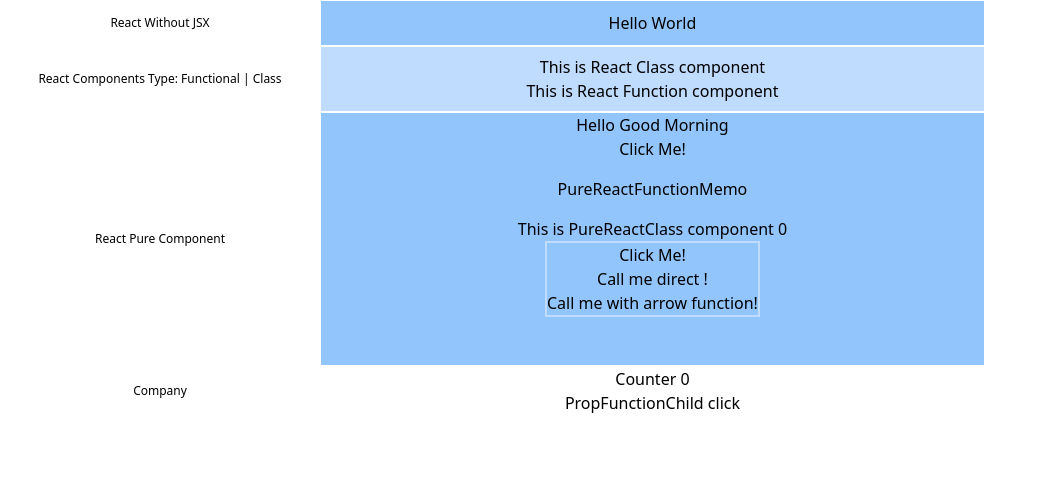
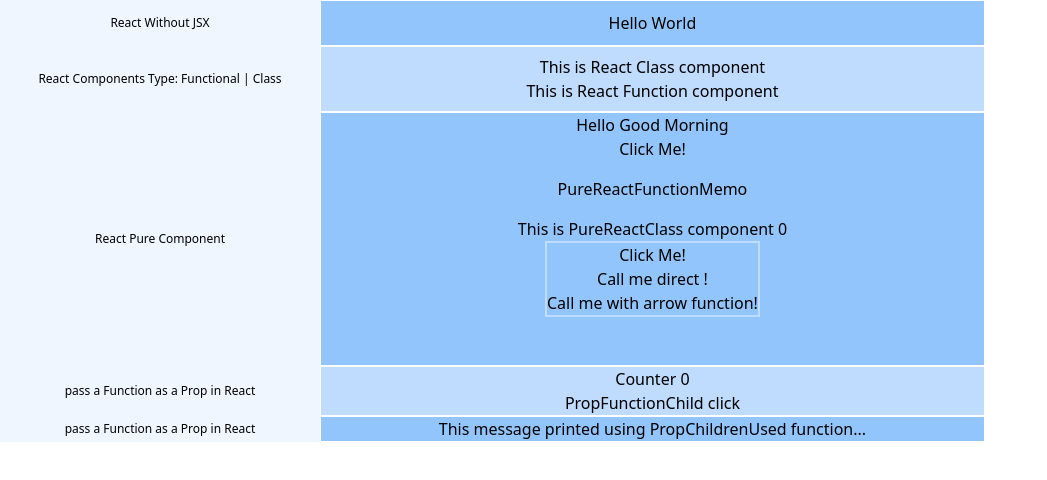
Before and after one commit to ajinkyakhandar/React-Tutorial, a React (Create React App) app in the folder react-tutorial/: page / in a window 1280 px wide. Shown: the top 480 px of the page, without its empty margins (0-1047 px from the left). Built offline with nearby package versions, Linux system fonts and the light colour scheme.

Commit message:
prop children

```diff
--- a/react-tutorial/src/App.js
+++ b/react-tutorial/src/App.js
@@ -3,33 +3,40 @@
 import ReactComponent from "./ReactComponent/ReactComponent";
 import PureReactFunction from "./PureComponent/PureReactFunction";
 import PropFunction from "./PropFunction/PropFunction";
+import PropChildren from "./PropChildren/PropChildren";
 
 function App() {
   return (
     <div className="App">
       <table>
         <tr>
-          <td className="heading">React Without JSX</td>
+          <td className="heading bg-blue-50">React Without JSX</td>
           <td>
             <ReactDom />
           </td>
         </tr>
         <tr>
-          <td className="heading">React Components Type: Functional | Class</td>
+          <td className="heading bg-blue-50">React Components Type: Functional | Class</td>
           <td>
             <ReactComponent />
           </td>
         </tr>
         <tr>
-          <td className="heading">React Pure Component</td>
+          <td className="heading bg-blue-50">React Pure Component</td>
           <td>
             <PureReactFunction />
           </td>
         </tr>
         <tr>
-          <td className="heading">Company</td>
+          <td className="heading bg-blue-50">pass a Function as a Prop in React</td>
           <td>
             <PropFunction />
+          </td>
+        </tr>
+        <tr>
+          <td className="heading bg-blue-50">pass a Function as a Prop in React</td>
+          <td>
+            <PropChildren />
           </td>
         </tr>
       </table>
--- /dev/null
+++ b/react-tutorial/src/PropChildren/PropChildren.js
@@ -0,0 +1,17 @@
+import React from "react";
+
+const PropChildrenUsed = (props) => {
+  return <>{props.children}</>;
+};
+
+const PropChildren = () => {
+  return (
+    <div className="bg-blue-300">
+      <PropChildrenUsed>
+        <span>This message printed using PropChildrenUsed function...</span>
+      </PropChildrenUsed>
+    </div>
+  );
+};
+
+export default PropChildren;
--- a/react-tutorial/src/PropFunction/PropFunction.js
+++ b/react-tutorial/src/PropFunction/PropFunction.js
@@ -11,10 +11,10 @@
     setCounter(counter + 1);
   };
   return (
-    <>
+    <div className="bg-blue-200">
       <span>Counter {counter}</span><br/>
       <PropFunctionChild handleClick={handleClick} />
-    </>
+    </div>
   );
 };
 
```
